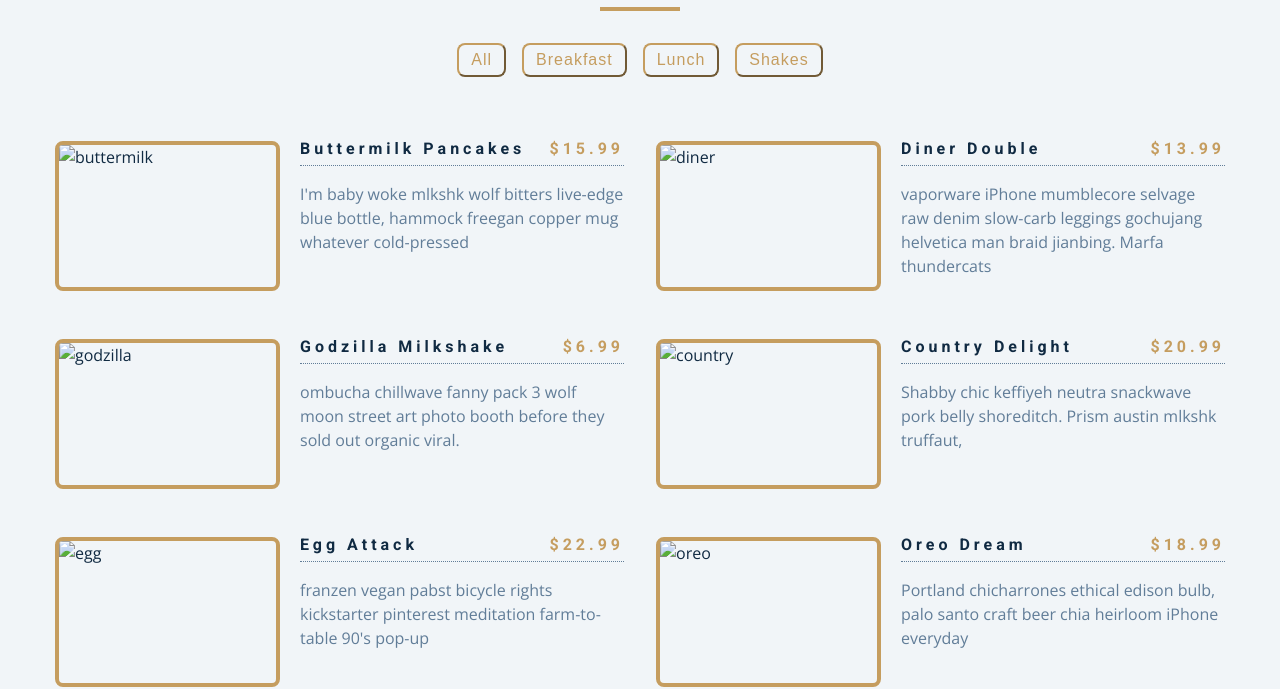
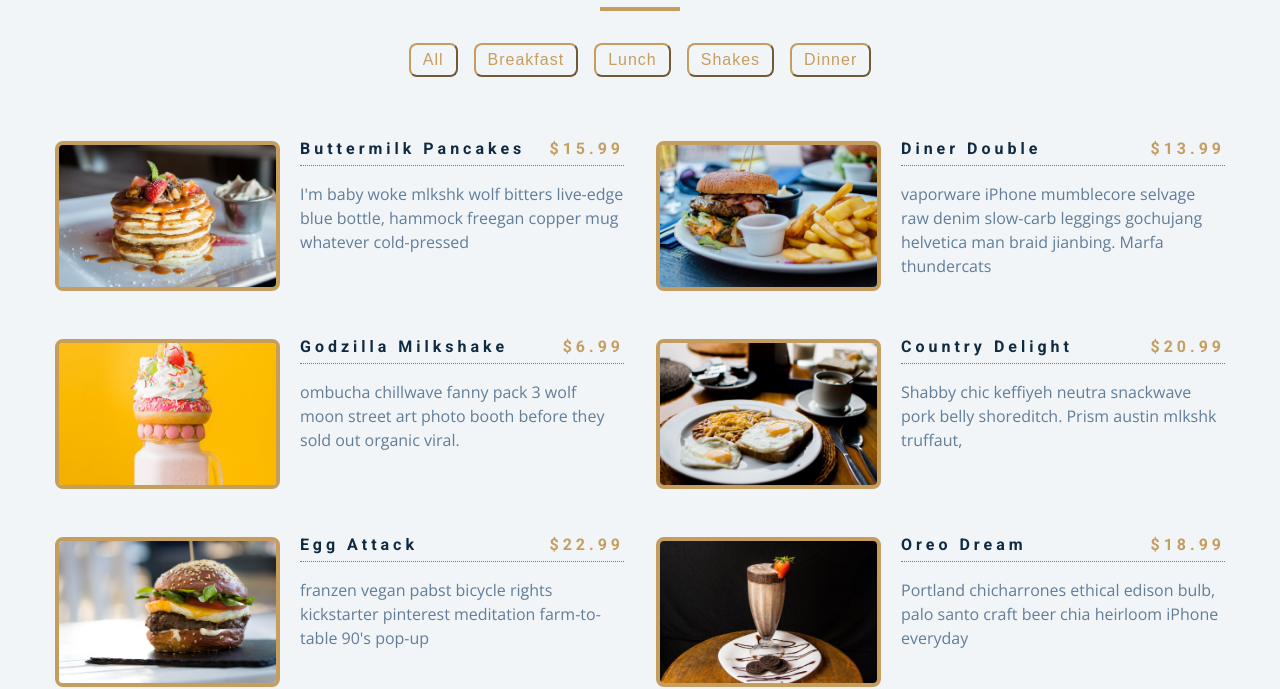
Before and after one commit to Linda-JS/food-menu, a plain HTML site: page index.html in a window 1280 px wide. Shown: the part 125-814 px from the top of the page. Drawn offline with nearby package versions, Linux system fonts and the light colour scheme.

Commit message:
LJohnson[UPD] Last Commit

```diff
--- a/app.js
+++ b/app.js
@@ -82,39 +82,17 @@ const menu = [
 ];
 
 const sectionCenter = document.querySelector(".section-center");
-const filterBtns = document.querySelectorAll(".filter-btn");
+const container = document.querySelector(".btn-container");
 
 window.addEventListener("DOMContentLoaded", function () {
   displayMenuItems(menu);
-  const categories = menu.reduce(
-    function (values, item) {
-      return values;
-    },
-    ["all"]
-  );
-});
-
-filterBtns.forEach(function (btn) {
-  btn.addEventListener("click", function (e) {
-    const category = e.currentTarget.dataset.id;
-    const menuCategory = menu.filter(function (menuItem) {
-      if (menuItem.category === category) {
-        return menuItem;
-      }
-    });
-    console.log(menuCategory);
-    if (category === "all") {
-      displayMenuItems(menu);
-    } else {
-      displayMenuItems(menuCategory);
-    }
-  });
+  displayMenuButtons();
 });
 
 function displayMenuItems(menuItems) {
   let displayMenu = menuItems.map(function (item) {
     return `<article class="menu-item">
-    <img src=${item.img}" class="photo" alt=${item.title} />
+    <img src=${item.img} class="photo" alt=${item.title} />
     <div class="item-info">
       <header>
         <h4>${item.title}</h4>
@@ -129,3 +107,38 @@ function displayMenuItems(menuItems) {
   displayMenu = displayMenu.join("");
   sectionCenter.innerHTML = displayMenu;
 }
+
+function displayMenuButtons() {
+  const categories = menu.reduce(
+    function (values, item) {
+      if (!values.includes(item.category)) {
+        values.push(item.category);
+      }
+      return values;
+    },
+    ["all"]
+  );
+  const categoryBtns = categories
+    .map(function (category) {
+      return `<button class="filter-btn" type="button" data-id=${category}>${category}</button>`;
+    })
+    .join("");
+  container.innerHTML = categoryBtns;
+  const filterBtns = container.querySelectorAll(".filter-btn");
+  filterBtns.forEach(function (btn) {
+    btn.addEventListener("click", function (e) {
+      const category = e.currentTarget.dataset.id;
+      const menuCategory = menu.filter(function (menuItem) {
+        if (menuItem.category === category) {
+          return menuItem;
+        }
+      });
+      console.log(menuCategory);
+      if (category === "all") {
+        displayMenuItems(menu);
+      } else {
+        displayMenuItems(menuCategory);
+      }
+    });
+  });
+}
--- a/index.html
+++ b/index.html
@@ -18,14 +18,14 @@
         <div class="underline"></div>
       </div>
       <div class="btn-container">
-        <button class="filter-btn" type="button" data-id="all">all</button>
+        <!-- <button class="filter-btn" type="button" data-id="all">all</button>
         <button class="filter-btn" type="button" data-id="breakfast">
           breakfast
         </button>
         <button class="filter-btn" type="button" data-id="lunch">lunch</button>
         <button class="filter-btn" type="button" data-id="shakes">
           shakes
-        </button>
+        </button> -->
       </div>
       <div class="section-center">
         <!-- <article class="menu-item">
```
Also changed, not shown: menu-item.jpeg (deleted), 1 other file.
